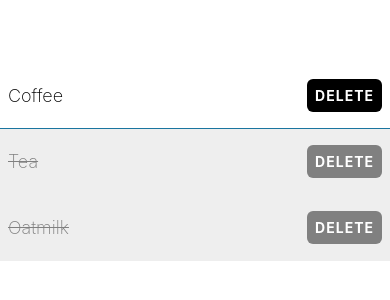
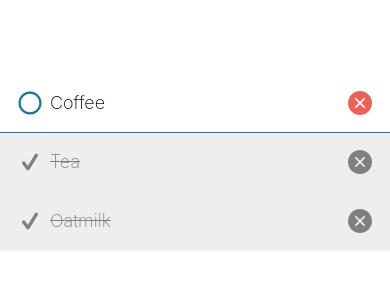
Before and after one commit to mathildepind/taskly, a React Native app: screen / in a window 390 px wide. Shown: the part 260-560 px from the top of the page. Built offline with nearby package versions, Linux system fonts and the light colour scheme.

Commit message:
use icons for buttons

```diff
--- a/components/ShoppingListItem.tsx
+++ b/components/ShoppingListItem.tsx
@@ -1,4 +1,6 @@
 import { Alert, StyleSheet, Text, TouchableOpacity, View } from "react-native";
+import AntDesign from "@expo/vector-icons/AntDesign";
+import Entypo from "@expo/vector-icons/Entypo";
 import { theme } from "../theme";
 
 type Props = {
@@ -31,6 +33,12 @@
         isCompleted ? styles.completedContainer : undefined,
       ]}
     >
+      <View style={styles.row}>
+        <Entypo
+          name={isCompleted ? "check" : "circle"}
+          size={24}
+          color={isCompleted ? theme.colorGrey : theme.colorCerulean}
+        />
         <Text
           style={[
             styles.itemText,
@@ -39,15 +47,13 @@
         >
           {name}
         </Text>
-      <TouchableOpacity
-        onPress={handleDelete}
-        style={[
-          styles.button,
-          isCompleted ? styles.completedButton : undefined,
-        ]}
-        activeOpacity={0.8}
-      >
-        <Text style={styles.buttonText}>Delete</Text>
+      </View>
+      <TouchableOpacity onPress={handleDelete} activeOpacity={0.8}>
+        <AntDesign
+          name="closecircle"
+          size={24}
+          color={isCompleted ? theme.colorGrey : theme.colorRed}
+        />
       </TouchableOpacity>
     </View>
   );
@@ -56,7 +62,7 @@
 const styles = StyleSheet.create({
   itemContainer: {
     paddingVertical: 16,
-    paddingHorizontal: 8,
+    paddingHorizontal: 18,
     borderBottomColor: theme.colorCerulean,
     borderBottomWidth: 1,
     flexDirection: "row",
@@ -70,24 +76,17 @@
   itemText: {
     fontSize: 18,
     fontWeight: "200",
-  },
-  button: {
-    backgroundColor: theme.colorBlack,
-    padding: 8,
-    borderRadius: 6,
-  },
-  completedButton: {
-    backgroundColor: theme.colorGrey,
-  },
-  buttonText: {
-    color: theme.colorWhite,
-    fontWeight: "bold",
-    textTransform: "uppercase",
-    letterSpacing: 1,
+    marginLeft: 8,
+    flex: 1,
   },
   completedText: {
     textDecorationLine: "line-through",
     textDecorationColor: theme.colorGrey,
     color: theme.colorGrey,
   },
+  row: {
+    flexDirection: "row",
+    flex: 1,
+    alignItems: "center",
+  },
 });
--- a/package.json
+++ b/package.json
@@ -13,7 +13,8 @@
     "expo": "~52.0.35",
     "expo-status-bar": "~2.0.1",
     "react": "18.3.1",
-    "react-native": "0.76.7"
+    "react-native": "0.76.7",
+    "@expo/vector-icons": "^14.0.2"
   },
   "devDependencies": {
     "@babel/core": "^7.25.2",
--- a/theme.ts
+++ b/theme.ts
@@ -4,4 +4,5 @@
   colorBlack: "#000",
   colorGrey: "grey",
   colorLightGrey: "#eee",
+  colorRed: "#ee6055",
 };
```
Also changed, not shown: 1 other file (tests, documents, lock files or other folders). Lines whose indentation alone changed are shown as unchanged.
